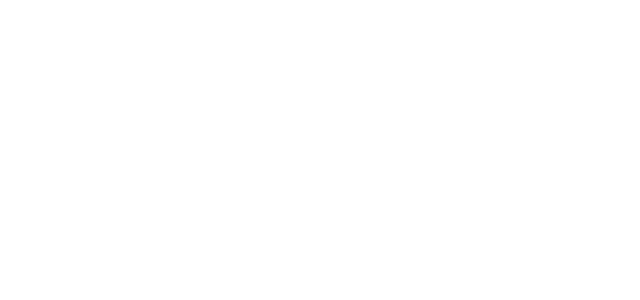
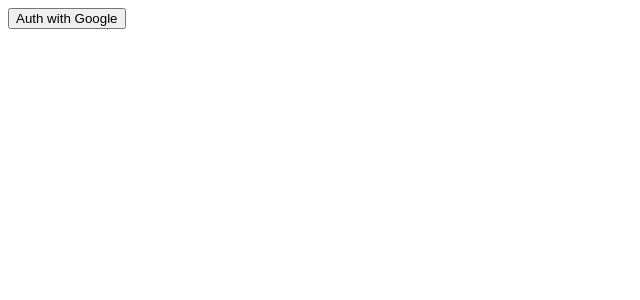
Before and after one commit to maxxjonesyy/chat_app, a React (Create React App) app: page / in a window 1280 px wide. Shown: the top 300 px of the page, without its empty margins (0-640 px from the left). Built offline with nearby package versions, Linux system fonts and the light colour scheme.

Commit message:
google login, user state and conditional render setup

```diff
--- a/package.json
+++ b/package.json
@@ -6,6 +6,7 @@
     "@testing-library/jest-dom": "^5.16.5",
     "@testing-library/react": "^13.4.0",
     "@testing-library/user-event": "^13.5.0",
+    "firebase": "^9.10.0",
     "react": "^18.2.0",
     "react-dom": "^18.2.0",
     "react-scripts": "5.0.1",
--- a/src/App.js
+++ b/src/App.js
@@ -1,7 +1,16 @@
-import React from "react";
+import React, { useState } from "react";
+import { LoginContext } from "./logic/context";
+import Login from "./pages/Login";
+import Home from "./pages/Home";
 
 const App = () => {
-  return <div></div>;
+  const [user, setUser] = useState();
+
+  return (
+    <LoginContext.Provider value={{ user, setUser }}>
+      {user !== undefined ? <Home /> : <Login />}
+    </LoginContext.Provider>
+  );
 };
 
 export default App;
--- /dev/null
+++ b/src/firebase.js
@@ -0,0 +1,17 @@
+import { initializeApp } from "firebase/app";
+import { getAuth, GoogleAuthProvider, signInWithPopup } from "firebase/auth";
+
+const firebaseConfig = {
+  apiKey: "AIzaSyC40ySYxYX6RXPPIMVKAd-ibQfAYEMEsVE",
+  authDomain: "chat-app-3fd6e.firebaseapp.com",
+  projectId: "chat-app-3fd6e",
+  storageBucket: "chat-app-3fd6e.appspot.com",
+  messagingSenderId: "168308962958",
+  appId: "1:168308962958:web:204794d90710193fe5fbdf",
+};
+
+const app = initializeApp(firebaseConfig);
+const provider = new GoogleAuthProvider();
+const auth = getAuth(app);
+
+export { provider, auth, signInWithPopup };
--- /dev/null
+++ b/src/logic/context.js
@@ -0,0 +1,3 @@
+import { createContext } from "react";
+
+export const LoginContext = createContext({});
--- /dev/null
+++ b/src/pages/Home.js
@@ -0,0 +1,7 @@
+import React from "react";
+
+const Home = () => {
+  return <div>Home</div>;
+};
+
+export default Home;
--- /dev/null
+++ b/src/pages/Login.js
@@ -0,0 +1,27 @@
+/* eslint-disable no-unused-vars */
+import React, { useContext } from "react";
+import { LoginContext } from "../logic/context";
+import { auth, provider, signInWithPopup } from "../firebase";
+
+const Login = () => {
+  const { setUser } = useContext(LoginContext);
+
+  const googleSignIn = () => {
+    signInWithPopup(auth, provider).then((response) =>
+      setUser({
+        name: response.user.displayName,
+        email: response.user.email,
+        image: response.user.photoURL,
+        id: response.user.uid.slice(-4),
+      })
+    );
+  };
+
+  return (
+    <div>
+      <button onClick={googleSignIn}>Auth with Google</button>
+    </div>
+  );
+};
+
+export default Login;
```
Also changed, not shown: 2 other files (tests, documents, lock files or other folders).
